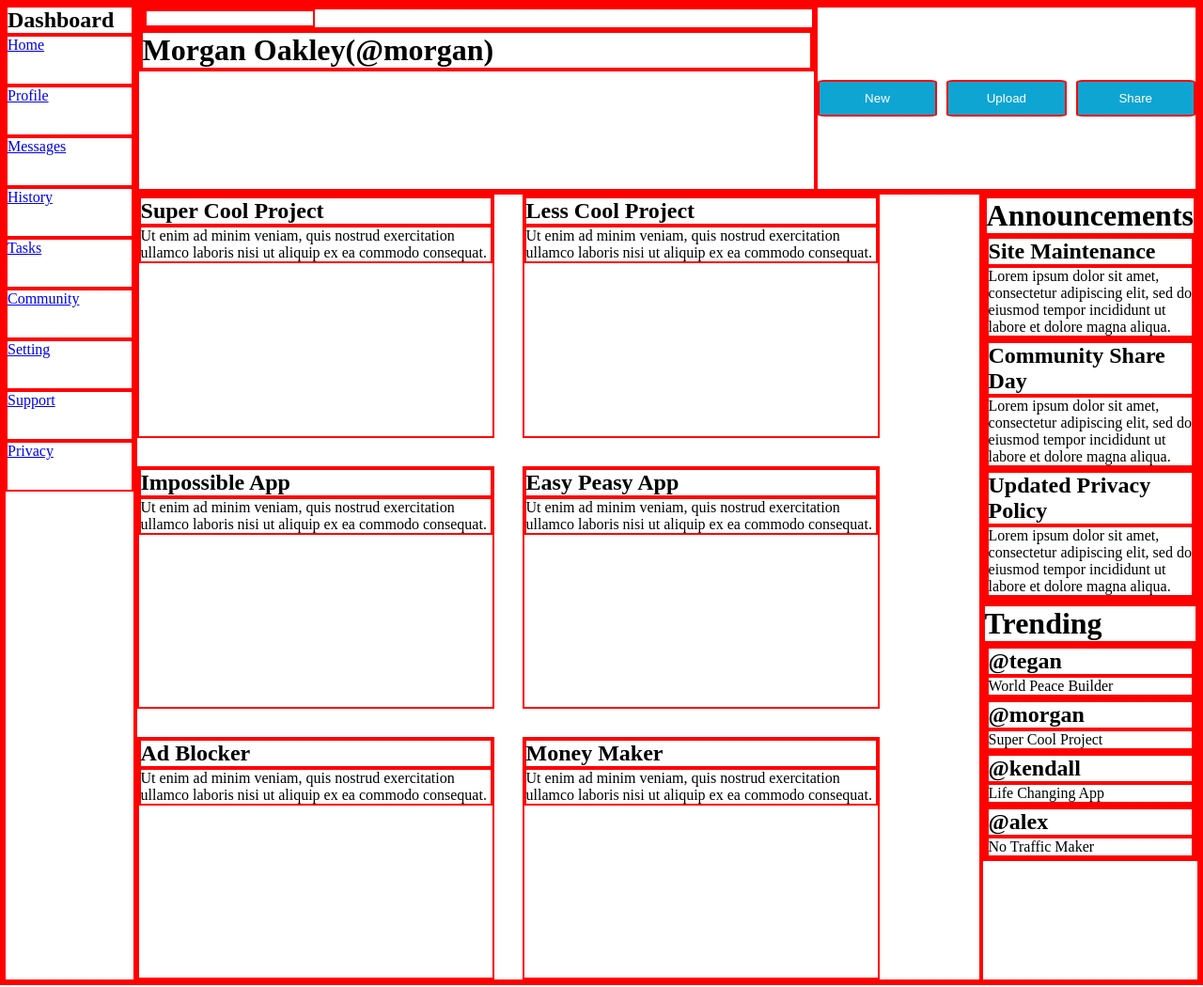
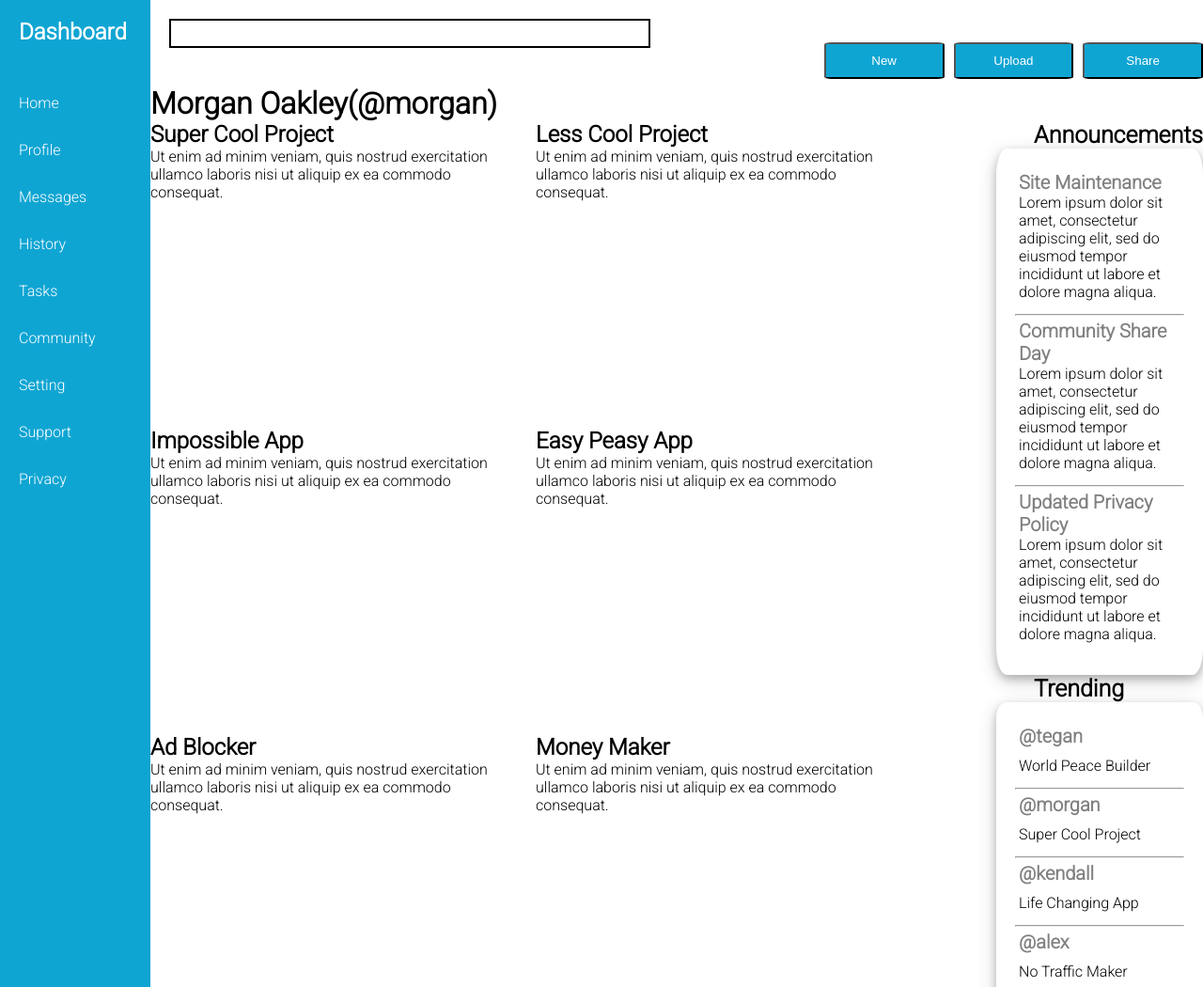
Before and after one commit to AbhiIfYouMust/Admin-dashboard, a plain HTML site: page index.html in a window 1280 px wide. Shown: the top 1050 px of the page at 94% size. Drawn offline with Linux system fonts and the light colour scheme.

Commit message:
completed announcments and trending

```diff
--- a/index.html
+++ b/index.html
@@ -70,16 +70,18 @@
 
 
     <div id="announcements">
+        <h1>Announcements</h1>
         <div id="announcements-container">
-            <h1>Announcements</h1>
             <div class="policy">
                 <h2>Site Maintenance</h2>
                 <p>Lorem ipsum dolor sit amet, consectetur adipiscing elit, sed do eiusmod tempor incididunt ut labore et dolore magna aliqua.</p>
             </div>
+            <hr>
             <div class="policy">
                 <h2>Community Share Day</h2>
                 <p>Lorem ipsum dolor sit amet, consectetur adipiscing elit, sed do eiusmod tempor incididunt ut labore et dolore magna aliqua.</p>
             </div>
+            <hr>
             <div class="policy">
                 <h2>Updated Privacy Policy</h2>
                 <p>Lorem ipsum dolor sit amet, consectetur adipiscing elit, sed do eiusmod tempor incididunt ut labore et dolore magna aliqua.</p>
@@ -94,14 +96,17 @@
                 <h2>@tegan</h2>
                 <p>World Peace Builder</p>
             </div>
+            <hr>
             <div class="users">
                 <h2>@morgan</h2>
                 <p>Super Cool Project</p>
             </div>
+            <hr>
             <div class="users">
                 <h2>@kendall</h2>
                 <p>Life Changing App</p>
             </div>
+            <hr>
             <div class="users">
                 <h2>@alex</h2>
                 <p>No Traffic Maker</p>
--- a/style.css
+++ b/style.css
@@ -1,5 +1,6 @@
+@import url('https://fonts.googleapis.com/css2?family=Roboto:wght@300&display=swap');
+
 * {
-    border: 2px solid red;
     padding: 0;
     margin: 0;
     --my-blue-color: #0fa5d3;
@@ -11,6 +12,7 @@ body {
     height: 130vh;
     grid-template-columns: 1fr 900px 1fr;
     grid-template-rows: 1fr 2fr 2fr;
+    font-family: 'Roboto', sans-serif;
 }
 
 nav {
@@ -18,10 +20,23 @@ nav {
 
     display: flex;
     flex-direction: column;
+    border: 0;
+    background-color: var(--my-blue-color);
+}
+
+nav h1 {
+    height: 40px;
+    border: 0;
+    padding: 20px;
+    color: white;
 }
 
 nav a {
-    height: 50px;
+    padding:20px 0px 0px 20px;
+    height: 30px;
+    border: 0;
+    text-decoration: none;
+    color: white;
 }
 
 header {
@@ -31,14 +46,71 @@ header {
     grid-template-columns: 64% 36%;
 }
 
+#search-bar {
+    margin: 20px 0px 40px 20px;
+}
+
+input {
+    width: 70%;
+    border: 2px solid black;
+    padding: 6px 10px;
+}
+
 #announcements {
     grid-area: 2 / 3 / 2 / 3;
 }
+
+#announcements h1 {
+    font-size: 25px;
+    padding-left: 40px;
+}
+
+#announcements-container {
+    border-radius: 5%;
+    padding: 20px;
+    overflow: hidden;
+    box-shadow: 0 4px 8px 0 rgba(0, 0, 0, 0.2), 0 6px 20px 0 rgba(0, 0, 0, 0.19);
+}
+
+#announcements-container h2 {
+    color: grey;
+    font-size: 20px;
+}
+
+.policy {
+    padding: 4px;
+    margin-bottom: 10px;
+}
+
 
 #trending {
     grid-area: 3 / 3 / 3 / 3;
     display: flex;
     flex-direction: column;
+}
+
+#trending h1 {
+    font-size: 25px;
+    padding-left: 40px;
+}
+
+#trending-container {
+    border-radius: 5%;
+    padding: 20px;
+    overflow: hidden;
+    box-shadow: 0 4px 8px 0 rgba(0, 0, 0, 0.2), 0 6px 20px 0 rgba(0, 0, 0, 0.19);
+}
+
+#trending-container h2 {
+    margin-bottom: 10px;
+    color: grey;
+    font-size: 20px;
+}
+
+
+.users {
+    padding: 4px;
+    margin-bottom: 10px;
 }
 
 #card-container {
```
